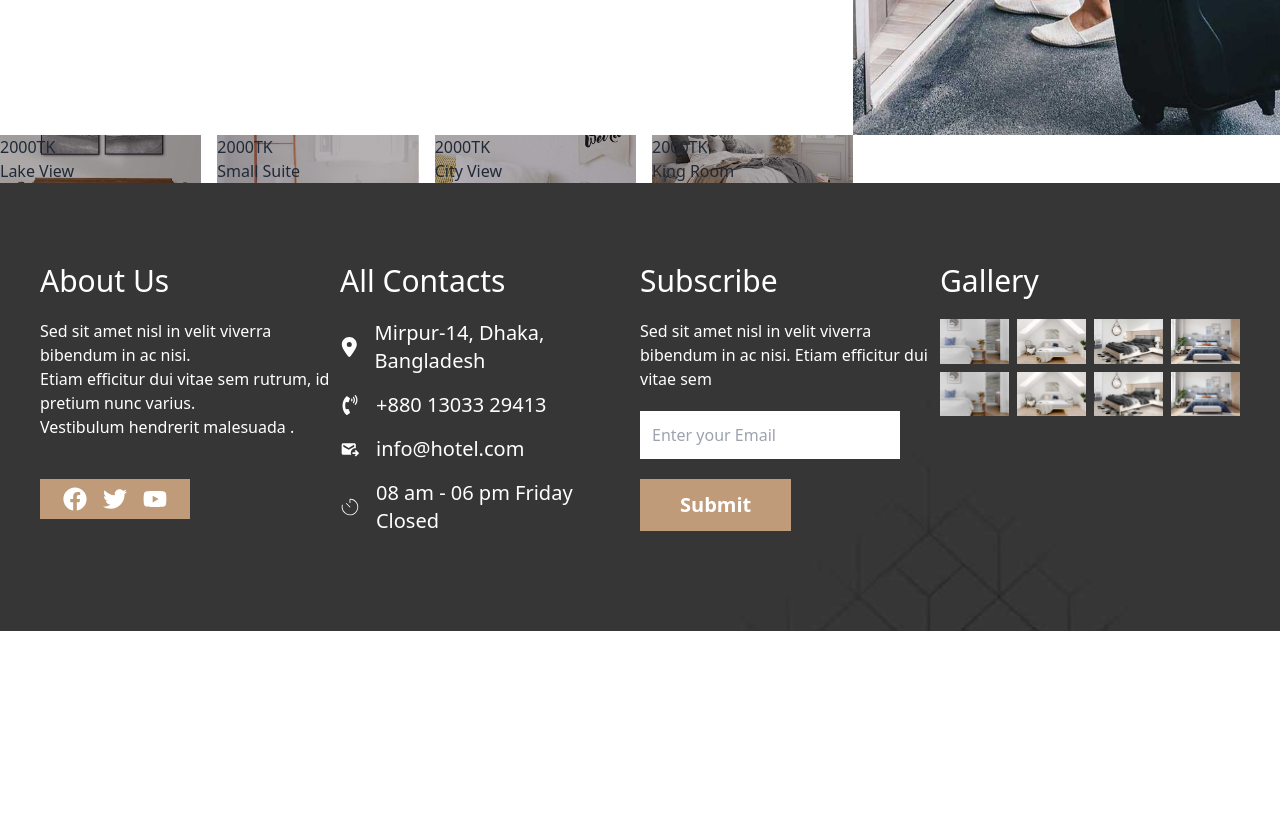
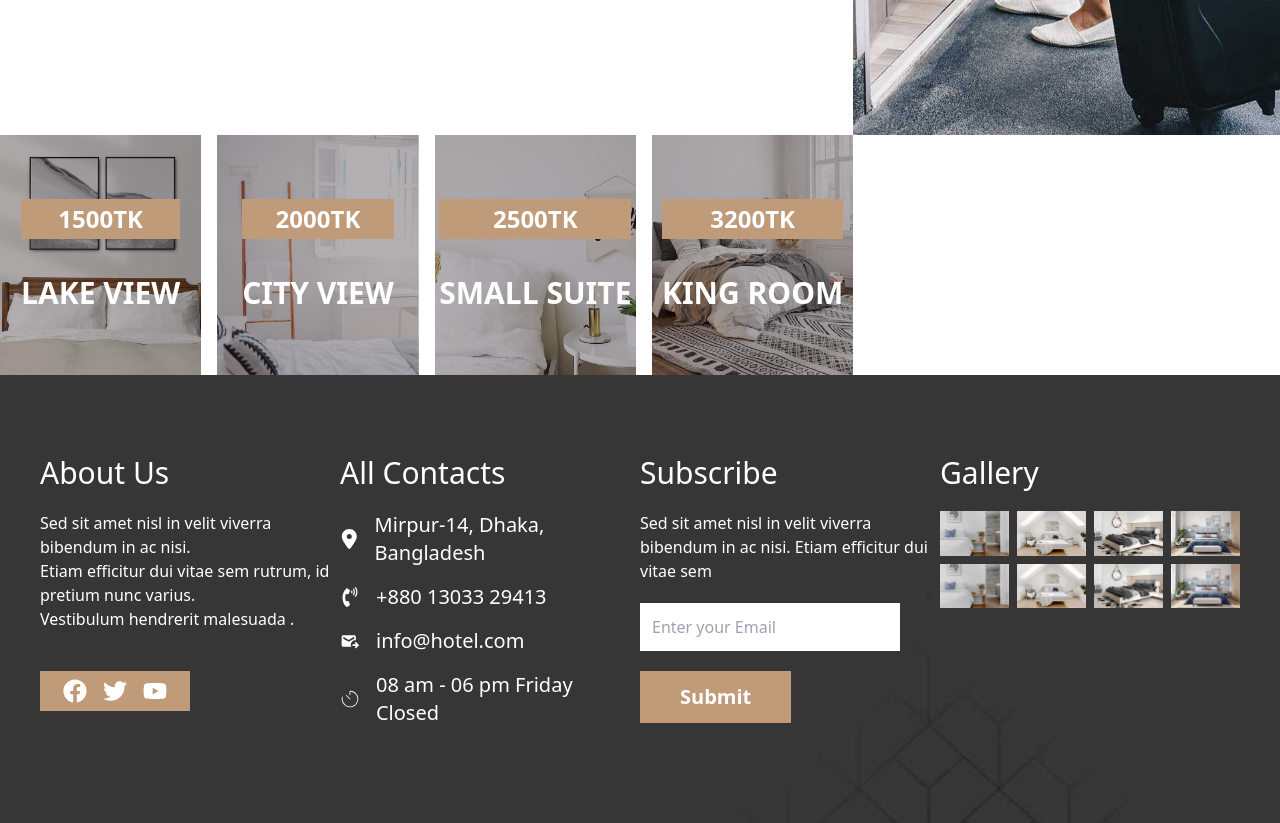
Before and after one commit to coders-rabbi/Hotel-Management, a React (Vite) app: page / in a window 1280 px wide. Shown: the part 4760-5583 px from the top of the page. Before the commit the page ends 5391 px from the top, so only its background shows below. Built offline with nearby package versions, Linux system fonts and the light colour scheme.

Commit message:
facilities section done!

```diff
--- a/src/pages/home/HotelFacilities.jsx
+++ b/src/pages/home/HotelFacilities.jsx
@@ -29,28 +29,36 @@ const HotelFacilities = () => {
 
       <div className="grid col-span-2">
         <div className="grid grid-cols-4 gap-4">
-          <div className="img-01">
-            <div>
-              <p>2000TK</p>
-              <p>Lake View</p>
+          <div className="img-01 h-60 flex justify-center items-center">
+            <div className="text-white">
+              <p className="text-2xl font-semibold text-center bg-[#BF9B79] py-1 mb-9">
+                1500TK
+              </p>
+              <p className="text-3xl font-semibold uppercase">Lake View</p>
             </div>
           </div>
-          <div className="img-02">
-            <div>
-              <p>2000TK</p>
-              <p>Small Suite</p>
+          <div className="img-02 h-60 flex justify-center items-center">
+            <div className="text-white">
+              <p className="text-2xl font-semibold text-center bg-[#BF9B79] py-1 mb-9">
+                2000TK
+              </p>
+              <p className="text-3xl font-semibold uppercase">City View</p>
             </div>
           </div>
-          <div className="img-03">
-            <div>
-              <p>2000TK</p>
-              <p>City View</p>
+          <div className="img-03 h-60 flex justify-center items-center">
+            <div className="text-white">
+              <p className="text-2xl font-semibold text-center bg-[#BF9B79] py-1 mb-9">
+                2500TK
+              </p>
+              <p className="text-3xl font-semibold uppercase">Small Suite</p>
             </div>
           </div>
-          <div className="img-04">
-            <div>
-              <p>2000TK</p>
-              <p>King Room</p>
+          <div className="img-04 h-60 flex justify-center items-center">
+            <div className="text-white">
+              <p className="text-2xl font-semibold text-center bg-[#BF9B79] py-1 mb-9">
+                3200TK
+              </p>
+              <p className="text-3xl font-semibold uppercase">King Room</p>
             </div>
           </div>
         </div>
```
